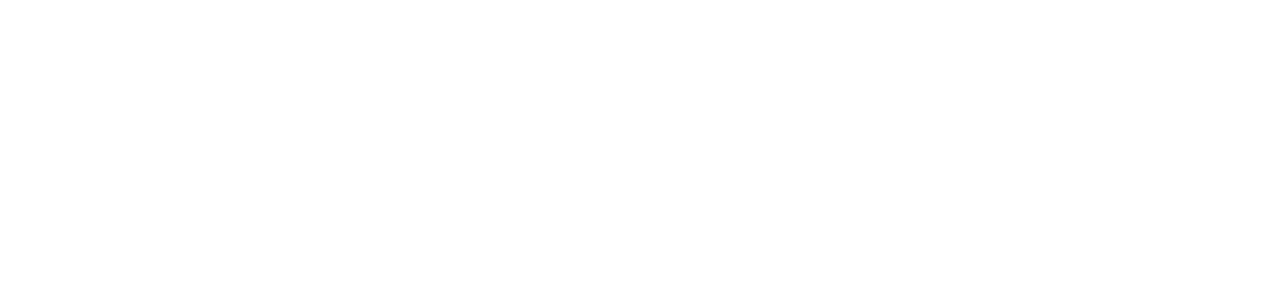
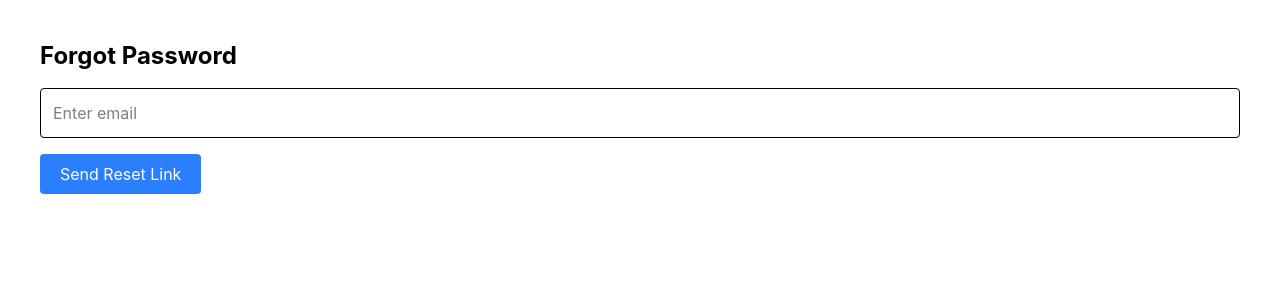
Before and after one commit to priyadhashwanth/hostel-frontend, a React (Vite) app: page /forgot-password in a window 1280 px wide. Before the commit this address had no page. Shown: the top 300 px of the page. Built offline with nearby package versions, Linux system fonts and the light colour scheme.

Commit message:
back button updated

```diff
--- a/src/App.jsx
+++ b/src/App.jsx
@@ -9,6 +9,8 @@
 import Reports from "./pages/Reports";
 import Notifications from "./pages/Notifications";
 import Residents from "./pages/Residents";
+import ForgotPassword from "./pages/ForgotPassword";
+import ResetPassword from "./pages/ResetPassword";
 
 function App() {
   return (
@@ -25,6 +27,9 @@
           <Route path="/reports" element={<Reports />} />
            <Route path="/notifications" element={<Notifications />} />
            <Route path="/residents" element={<Residents/>} />
+           <Route path="/forgot-password" element={<ForgotPassword />} />
+           <Route path="/reset-password/:token" element={<ResetPassword />} />
+
 
 
       </Routes>
--- a/src/components/Layout.jsx
+++ b/src/components/Layout.jsx
@@ -1,6 +1,8 @@
 import Sidebar from "./Sidebar";
+import { useNavigate } from "react-router-dom";
 
 export default function Layout({ children }) {
+  const navigate = useNavigate();
   return (
     <div className="flex min-h-screen bg-gray-100">
 
@@ -9,6 +11,14 @@
 
       {/* Main Content */}
       <div className="ml-64 w-full p-6">
+
+        <button
+  onClick={() => navigate(-1)}
+  className="mb-4 bg-gray-700 text-white px-4 py-2 rounded-lg"
+>
+  ← Back
+</button>
+
         {children}
       </div>
 
--- /dev/null
+++ b/src/pages/ForgotPassword.jsx
@@ -0,0 +1,37 @@
+import { useState } from "react";
+import API from "../services/api";
+import { toast } from "react-toastify";
+
+export default function ForgotPassword() {
+  const [email, setEmail] = useState("");
+
+  const sendLink = async () => {
+    try {
+      await API.post("/auth/forgot-password", { email });
+      toast.success("Reset link sent to email");
+    } catch (err) {
+      toast.error("Failed");
+    }
+  };
+
+  return (
+    <div className="p-10">
+      <h1 className="text-2xl font-bold mb-4">Forgot Password</h1>
+
+      <input
+        type="email"
+        placeholder="Enter email"
+        value={email}
+        onChange={(e) => setEmail(e.target.value)}
+        className="border p-3 rounded w-full mb-4"
+      />
+
+      <button
+        onClick={sendLink}
+        className="bg-blue-500 text-white px-5 py-2 rounded"
+      >
+        Send Reset Link
+      </button>
+    </div>
+  );
+}
--- a/src/pages/Login.jsx
+++ b/src/pages/Login.jsx
@@ -36,6 +36,7 @@
   }
 
     try {
+      setLoading(true);
 
 
       const res = await API.post("/auth/login", {
@@ -111,6 +112,15 @@
           </div>
         </div>
 
+        {/* forgot password*/}
+
+        <p
+  onClick={() => navigate("/forgot-password")}
+  className="text-blue-500 cursor-pointer text-sm mt-2 hover:underline"
+>
+  Forgot Password?
+</p>
+
         {/* Button */}
         <button
           onClick={handleLogin}
--- /dev/null
+++ b/src/pages/ResetPassword.jsx
@@ -0,0 +1,44 @@
+import { useState } from "react";
+import { useParams } from "react-router-dom";
+import API from "../services/api";
+import { toast } from "react-toastify";
+
+export default function ResetPassword() {
+  const { token } = useParams();
+
+  const [password, setPassword] = useState("");
+
+  const handleSubmit = async (e) => {
+    e.preventDefault();
+
+    try {
+      await API.post(`/auth/reset-password/${token}`, {
+        password
+      });
+
+      toast.success("Password reset successful");
+    } catch (err) {
+      toast.error("Reset failed");
+    }
+  };
+
+  return (
+    <div className="p-10">
+      <h1 className="text-2xl font-bold mb-4">Reset Password</h1>
+
+      <form onSubmit={handleSubmit}>
+        <input
+          type="password"
+          placeholder="New Password"
+          className="border p-3 w-full mb-4"
+          value={password}
+          onChange={(e) => setPassword(e.target.value)}
+        />
+
+        <button className="bg-blue-500 text-white px-4 py-2 rounded">
+          Reset Password
+        </button>
+      </form>
+    </div>
+  );
+}
```
